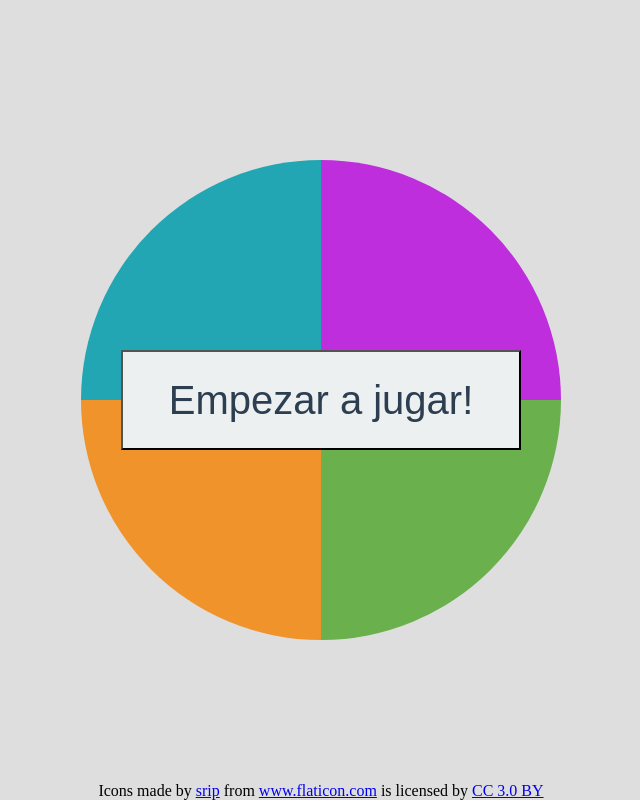
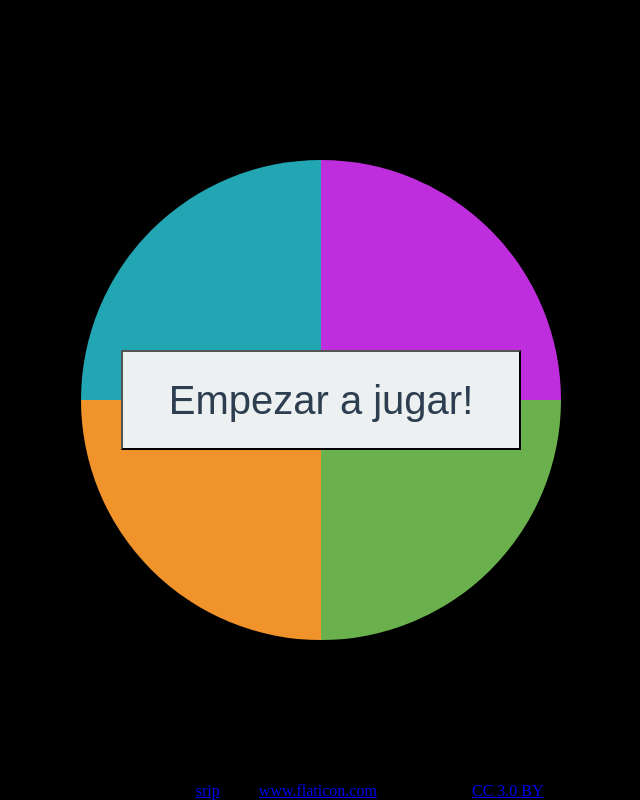
Before and after one commit to santi2208/Simon, a plain HTML site: page index.html in a window 1280 px wide. Shown: the whole page, without its empty margins (319-959 px from the left). Drawn offline with Linux system fonts and the light colour scheme.

Commit message:
Cambio el fondo a Negro

```diff
--- a/styles.css
+++ b/styles.css
@@ -1,6 +1,6 @@
 body {
     margin: 0;
-    background: #dedede;
+    background: #000;
     display: flex;
     align-items: center;
     height: 100vh;
```
